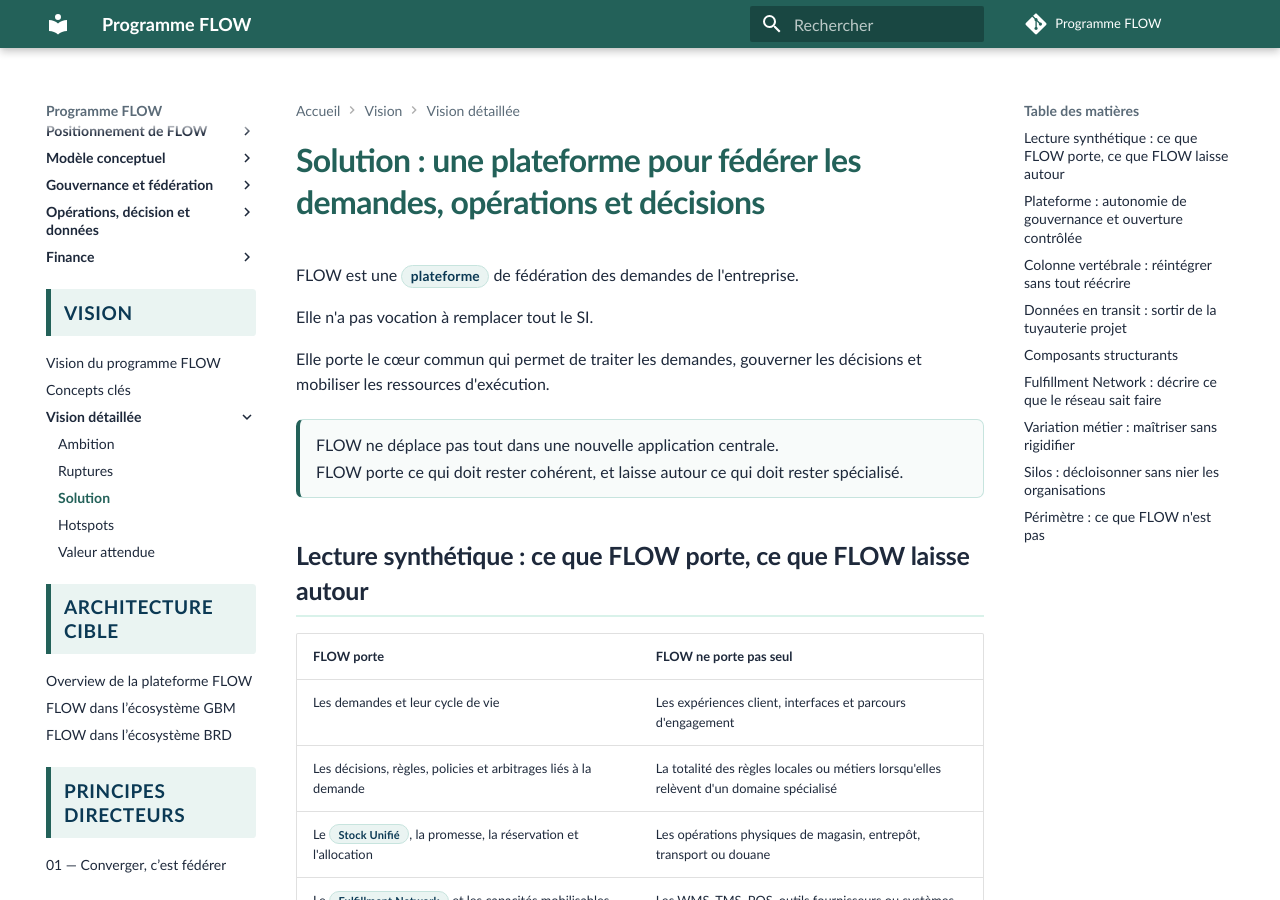
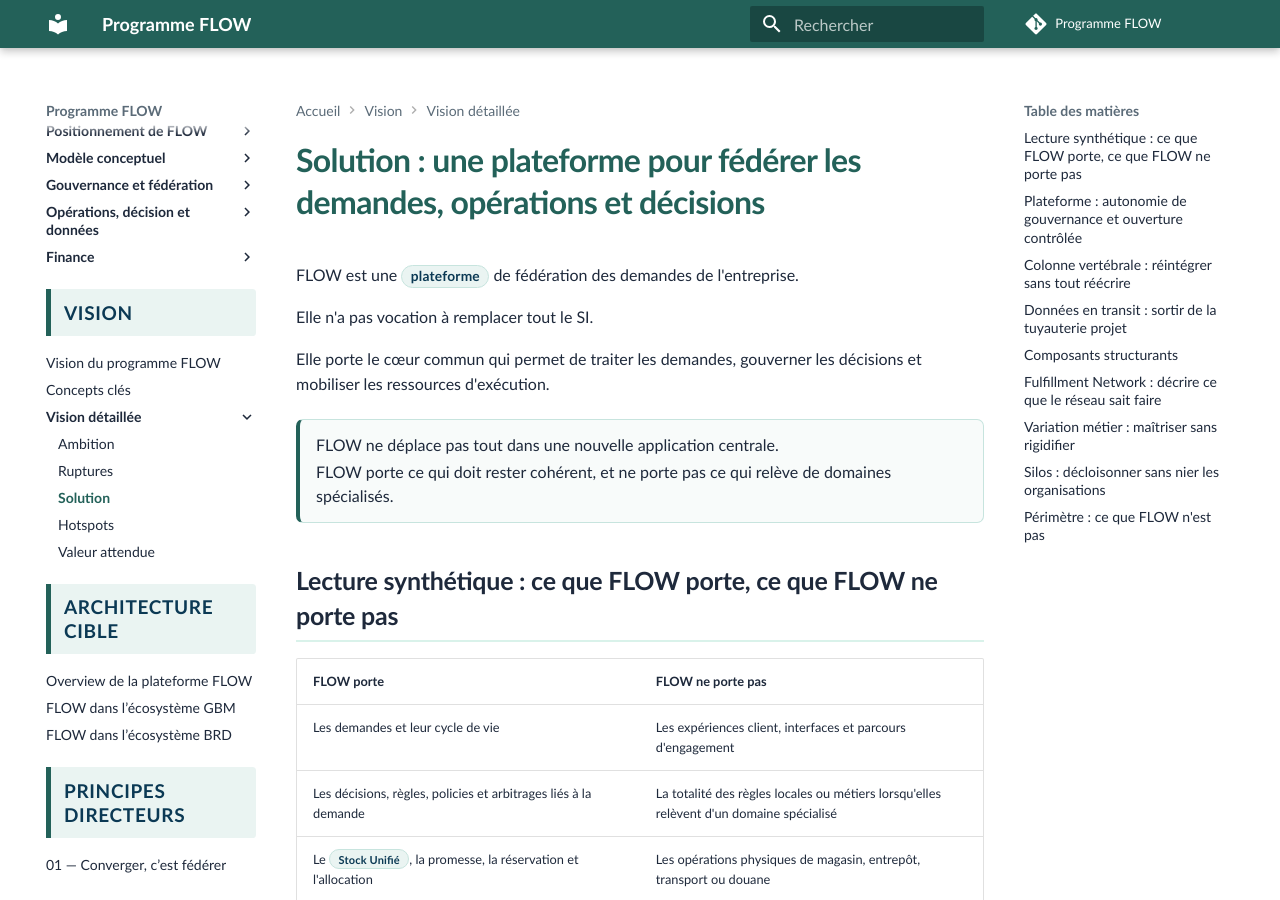
Before and after one commit to laurent-sintes/FLOW-Program, an MkDocs documentation site: the page built from docs/vision/vision-detaillee/3-plateforme-flow.md, in a window 1280 px wide and 900 px high. Built offline with MkDocs 1.6.1 and Material for MkDocs 9.7.7, drawn with Linux system fonts in a browser that asks for light colours; comment, search, counter and statistics services are not loaded.

Commit message:
Renommer la synthèse du périmètre FLOW

```diff
--- a/docs/vision/vision-detaillee/3-plateforme-flow.md
+++ b/docs/vision/vision-detaillee/3-plateforme-flow.md
@@ -8,12 +8,12 @@ Elle porte le cœur commun qui permet de traiter les demandes, gouverner les dé
 
 <div class="flow-conviction">
   <p>FLOW ne déplace pas tout dans une nouvelle application centrale.</p>
-  <p>FLOW porte ce qui doit rester cohérent, et laisse autour ce qui doit rester spécialisé.</p>
+  <p>FLOW porte ce qui doit rester cohérent, et ne porte pas ce qui relève de domaines spécialisés.</p>
 </div>
 
-## Lecture synthétique : ce que FLOW porte, ce que FLOW laisse autour
+## Lecture synthétique : ce que FLOW porte, ce que FLOW ne porte pas
 
-| FLOW porte | FLOW ne porte pas seul |
+| FLOW porte | FLOW ne porte pas |
 | --- | --- |
 | Les demandes et leur cycle de vie | Les expériences client, interfaces et parcours d'engagement |
 | Les décisions, règles, policies et arbitrages liés à la demande | La totalité des règles locales ou métiers lorsqu'elles relèvent d'un domaine spécialisé |
```
